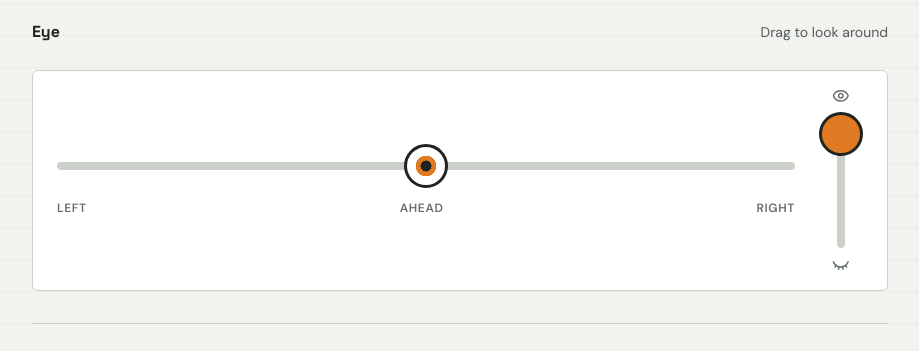
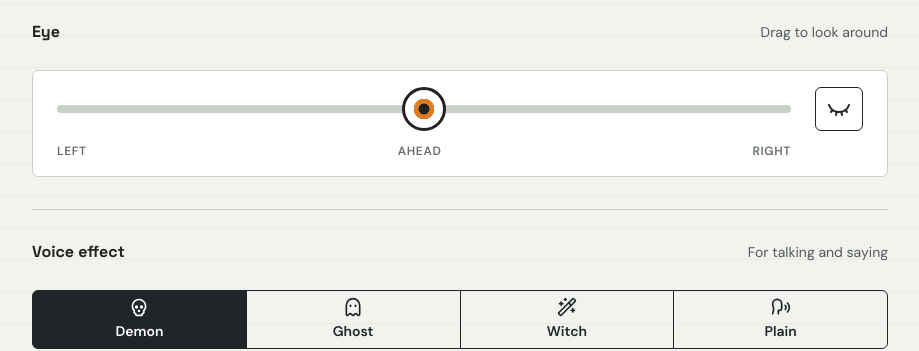
Before and after one commit to timer-chefs/esp32_pumpkin, a React (Vite) app in the folder frontend/: page / in a window 1280 px wide. Shown: the part 413-764 px from the top of the page, without its empty margins (180-1099 px from the left). Built offline with nearby package versions, Linux system fonts and the light colour scheme; no server answers.

Commit message:
Replace the eye lid slider with a toggle button

```diff
--- a/frontend/src/features/eye/EyeControl.tsx
+++ b/frontend/src/features/eye/EyeControl.tsx
@@ -1,11 +1,13 @@
 import { Eye, EyeClosed } from "lucide-react";
 import type { CSSProperties } from "react";
+import { Button } from "react-bootstrap";
 
+import "./eye.css";
 import { EYE_REACH, LID_OPEN, useEye } from "./eye_slice.ts";
-import "./eye.css";
 
 export function EyeControl() {
   const { position, lid, look, moveLid } = useEye();
+  const isOpen = lid > 0;
 
   // The direction thumb draws the eye as the device should be holding it.
   const eyeStyle = {
@@ -41,24 +43,19 @@ export function EyeControl() {
           </div>
         </div>
 
-        <div className="eye-lid">
-          <Eye aria-hidden="true" />
-          <div className="eye-lid-track">
-            <input
-              type="range"
-              className="eye-slider eye-lid-slider"
-              aria-label="Eye lid"
-              aria-orientation="vertical"
-              aria-valuetext={`${Math.round((lid / LID_OPEN) * 100)}% open`}
-              min={0}
-              max={LID_OPEN}
-              step={1}
-              value={lid}
-              onChange={(event) => moveLid(event.currentTarget.valueAsNumber)}
-            />
-          </div>
-          <EyeClosed aria-hidden="true" />
-        </div>
+        <Button
+          variant="outline-dark"
+          className="icon-label-button eye-lid-button p-0"
+          aria-label={isOpen ? "Close eye" : "Open eye"}
+          title={isOpen ? "Close eye" : "Open eye"}
+          onClick={() => moveLid(isOpen ? 0 : LID_OPEN)}
+        >
+          {isOpen ? (
+            <EyeClosed aria-hidden="true" />
+          ) : (
+            <Eye aria-hidden="true" />
+          )}
+        </Button>
       </div>
     </section>
   );
--- a/frontend/src/features/eye/eye.css
+++ b/frontend/src/features/eye/eye.css
@@ -1,10 +1,10 @@
 .eye-panel {
   --eye-thumb-size: 2.75rem;
   --eye-track-size: 0.5rem;
-  --eye-lid-length: 8.5rem;
   display: grid;
   grid-template-columns: minmax(0, 1fr) auto;
-  align-items: center;
+  /* Level with the slider rather than its scale underneath. */
+  align-items: start;
   gap: 1.5rem;
   padding: 1rem 1.5rem;
   background: var(--pumpkin-surface);
@@ -122,41 +122,7 @@
   text-transform: uppercase;
 }
 
-.eye-lid {
-  display: flex;
-  flex-direction: column;
-  align-items: center;
-  gap: 0.5rem;
-  color: var(--pumpkin-muted);
+/* Wide enough for either label, so the slider doesn't jump as it flips. */
+.eye-lid-button {
+  min-width: 3rem;
 }
-
-.eye-lid svg {
-  width: 1.1rem;
-  height: 1.1rem;
-}
-
-/* A horizontal slider turned on its side: unlike a vertical writing mode,
-   custom styling survives it in every browser. Turning it anticlockwise
-   puts the minimum, shut, at the bottom. */
-.eye-lid-track {
-  position: relative;
-  width: var(--eye-thumb-size);
-  height: var(--eye-lid-length);
-}
-
-.eye-lid-slider {
-  position: absolute;
-  top: 50%;
-  left: 50%;
-  width: var(--eye-lid-length);
-  height: var(--eye-thumb-size);
-  transform: translate(-50%, -50%) rotate(-90deg);
-}
-
-.eye-lid-slider::-webkit-slider-thumb {
-  background: #e07b24;
-}
-
-.eye-lid-slider::-moz-range-thumb {
-  background: #e07b24;
-}
--- a/frontend/src/styles.css
+++ b/frontend/src/styles.css
@@ -262,11 +262,6 @@ h2 {
   border-radius: 6px;
 }
 
-.icon-label-button svg {
-  width: 1.1rem;
-  height: 1.1rem;
-}
-
 .compact-alert {
   width: fit-content;
   margin: 0.75rem 0 0;
```
Also changed, not shown: 1 other file (tests, documents, lock files or other folders).
